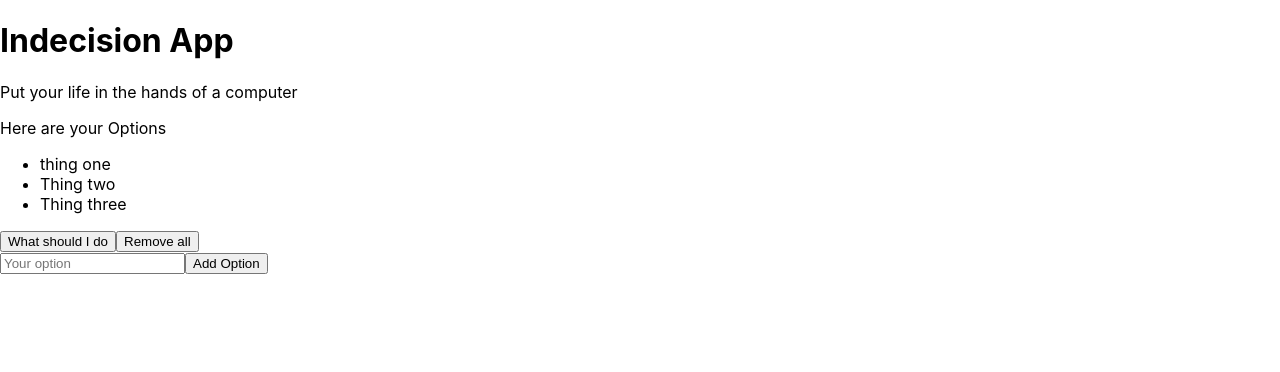
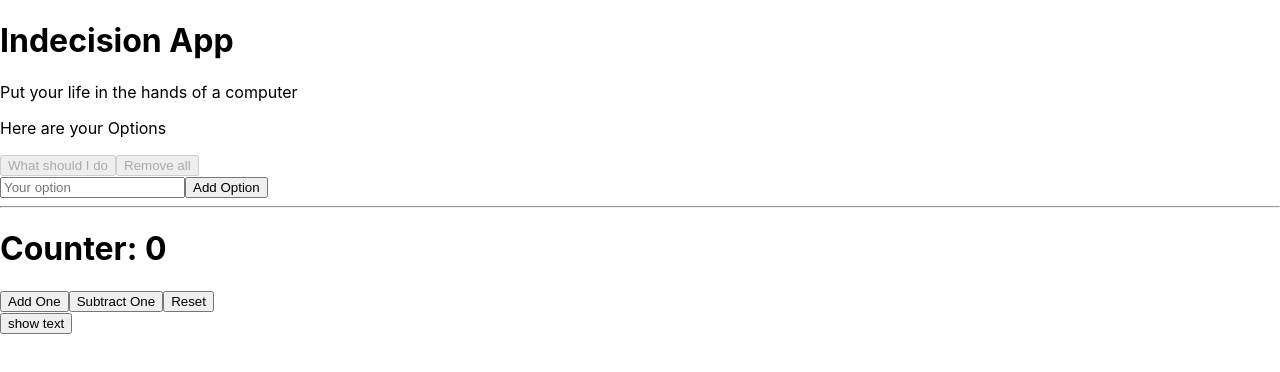
Before and after one commit to OCHIENGDAVIS/scrimba, a React (Create React App) app: page / in a window 1280 px wide. Shown: the top 372 px of the page. Built offline with nearby package versions, Linux system fonts and the light colour scheme.

Commit message:
Managing state in react

```diff
--- a/src/App.js
+++ b/src/App.js
@@ -3,25 +3,36 @@ import Header from './components/Header'
 import Action from './components/Action'
 import Options from './components/Options'
 import AddOptions from './components/AddOpton'
+import Counter from './components/Counter'
+import Visibilty from './components/Visibilty'
 import './App.css'
 
 class  App extends React.Component {
   constructor(props){
     super(props)
-    this.handlePick = this.handlePick.bind(this)
+    this.state = {
+      options : []
+    }
 
   }
-  state = {
-    options : ['thing one', 'Thing two', 'Thing three' ]
+  handleAddOption = (option)=>{
+    this.setState((prevState)=>{
+      return{
+        options : prevState.options.concat(option)
+      }
+    })
   }
-  handleAddOption = (option)=>{
-    this.state.options.push(option)
-    console.log(this.state)
+  handlePick = ()=>{
+    // alert('Picking what to do')
+    let choiceIndex = Math.floor(Math.random()*this.state.options.length)
+    alert(this.state.options[choiceIndex])
   }
-  handlePick(){
-    const choiceIndex = Math.floor(Math.random()*this.state.options.le)
-    const choice =this.state.options[choiceIndex]
-    alert(choice)
+  remove = ()=>{
+    this.setState(()=>{
+      return{
+        options : []
+      }
+    })
   }
   render(){
     console.log(this.state)
@@ -29,8 +40,12 @@ class  App extends React.Component {
       <div>
         <Header title="Indecision App" subtitle="Put your life in the hands of a computer"/>
         <Options options={this.state.options} />
-        <Action pick={this.handlePick} />
+        <Action pick={this.handlePick}  remove={this.remove} options={this.state.options} />
         <AddOptions add={this.handleAddOption}/>
+
+        <hr />
+        <Counter />
+        <Visibilty />
 
       </div>
 
--- a/src/components/Action.js
+++ b/src/components/Action.js
@@ -1,15 +1,12 @@
 import React, {Component} from 'react'
 
 class Action extends Component{
-    remove(){
-        alert('remove all')
-    }
 
     render(){
         return(
             <div>
-                <button onClick={this.props.pick}>What should I do</button>
-                <button onClick={this.remove}>Remove all</button>
+                <button onClick={this.props.pick} disabled={this.props.options.length <= 0 }>What should I do</button>
+                <button onClick={this.props.remove} disabled={this.props.options.length <= 0 }>Remove all</button>
             </div>
         )
     }
--- /dev/null
+++ b/src/components/Counter.js
@@ -0,0 +1,50 @@
+import React, { Component } from 'react'
+
+class Counter extends Component{
+    constructor(props){
+        super(props)
+        this.state = {
+            count : 0,
+
+        }
+    }
+    add = ()=>{
+        console.log('add one.....')
+        this.setState((prevState)=>{
+            console.log(prevState)
+            return{
+                count : prevState.count + 1
+            }
+        })
+    }
+    subtract = ()=>{
+        console.log('remove one....')
+        this.setState((prevState)=>{
+            return {
+                count : prevState.count -1
+            }
+        })
+    }
+    reset = ()=>{
+        console.log('setting....')
+        this.setState((prevState)=>{
+            return {
+                count : 0
+            }
+        })
+    }
+    render(){
+        return (
+            <div>
+                <h1>Counter: {this.state.count}</h1>
+                <button onClick={this.add}>Add One</button>
+                <button onClick={this.subtract}>Subtract One</button>
+                <button onClick={this.reset}>Reset</button>
+
+
+            </div>
+        )
+    }
+}
+
+export default Counter
--- /dev/null
+++ b/src/components/Visibilty.js
@@ -0,0 +1,31 @@
+import React, { Component } from 'react'
+
+class Visibility extends Component{
+    constructor(props){
+        super(props)
+        this.state = {
+            show : false,
+            btnText : '',
+            text :'Here is some text to show'
+        }
+    }
+    toggle = ()=>{
+        this.setState((prevState)=>{
+            return{
+                show : !prevState.show
+            }
+        })
+    }
+    render(){
+        return (
+            <div>
+                <button onClick={this.toggle}>{this.state.show ? 'hide text' : 'show text'}</button>
+                {
+                    this.state.show ? <p>{this.state.text}</p> : null
+                }
+            </div>
+        )
+    }
+}
+
+export default Visibility
```
